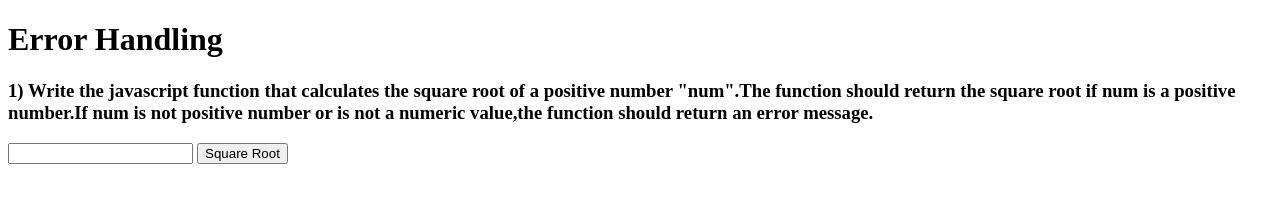
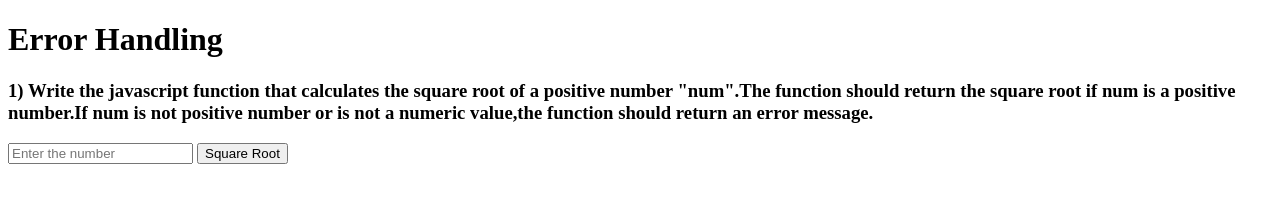
Before and after one commit to Architha789/error2, a plain HTML site: page index.html in a window 1280 px wide. Drawn offline with Linux system fonts and the light colour scheme.

Commit message:
some corrections in index age

```diff
--- a/index.html
+++ b/index.html
@@ -8,7 +8,7 @@
 <body>
     <h1> Error Handling</h1>
     <h3>1) Write the javascript function that calculates the square root of a positive number "num".The function should return the square root if num is a positive number.If num is not  positive number or is not a numeric value,the function should return an error message.</h3>
-    <input type="text" id="num">
+    <input type="text" placeholder="Enter the number" id="num">
     <button type="button" onclick="squareroot()">Square Root</button>
     <p id="p1"></p>
     <script src="JS/error.js"></script>
```
